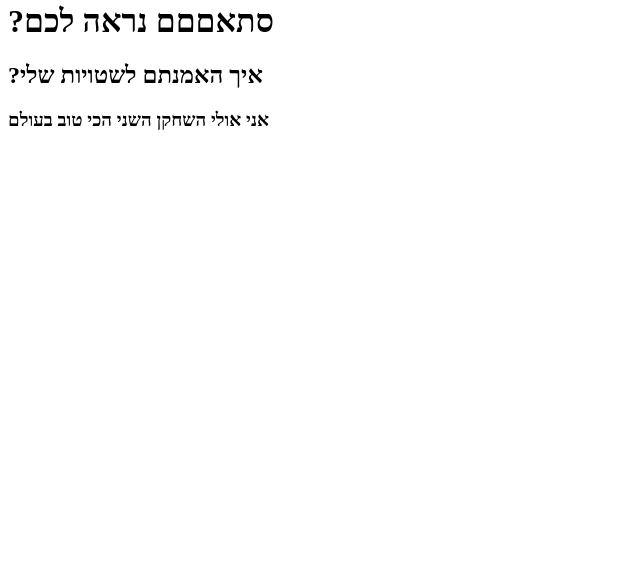
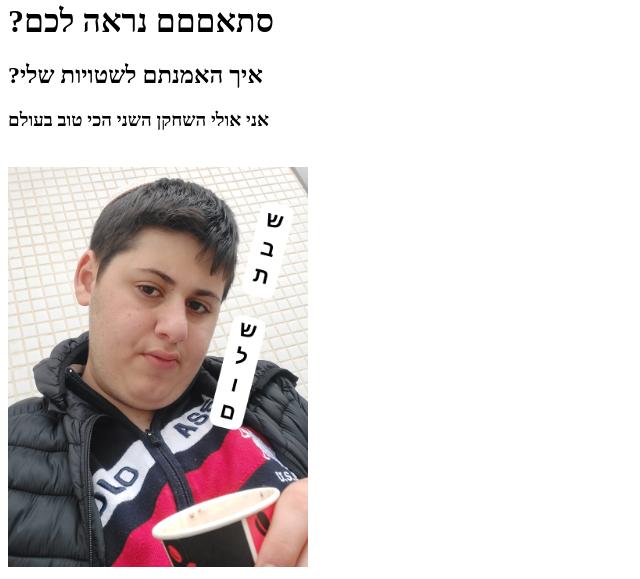
Before and after one commit to bSionov/html-portfolio, a plain HTML site: page index.html in a window 1280 px wide. Shown: the part 384-963 px from the top of the page, without its empty margins (0-640 px from the left). Before the commit the page ends 800 px from the top, so only its background shows below. Drawn offline with Linux system fonts and the light colour scheme.

Commit message:
Update index.html

```diff
--- a/index.html
+++ b/index.html
@@ -10,12 +10,13 @@
     <h1>אני אורון אלישייב</h1>
     <h2>אני שחקן הפורטנייט הכי טוב בעולם</h2>
     <hr/>
-
     <img src="./assets/images/Screenshot 01-12-2024 13.45.12.png" width="300"
 <br/>
          <h1>?סתאםםם נראה לכם</h1>
     <h2>?איך האמנתם לשטויות שלי</h2>
     <h3>אני אולי השחקן השני הכי טוב בעולם</h3>
+  <br/>
+    <img src="./assets/images/PHOTO-2024-01-12-13-55-55.jpg" width="300"
 
 </body>
 </html>
```
